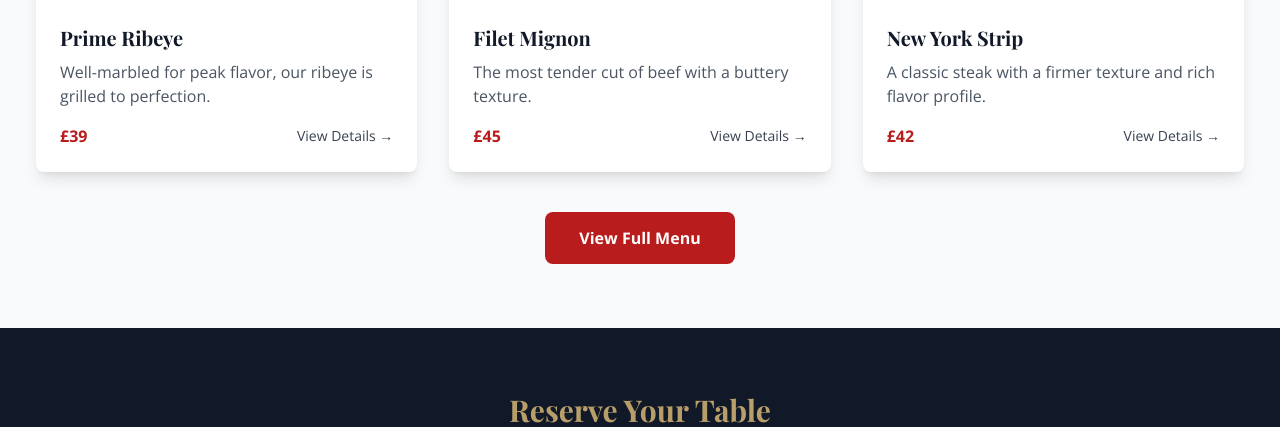
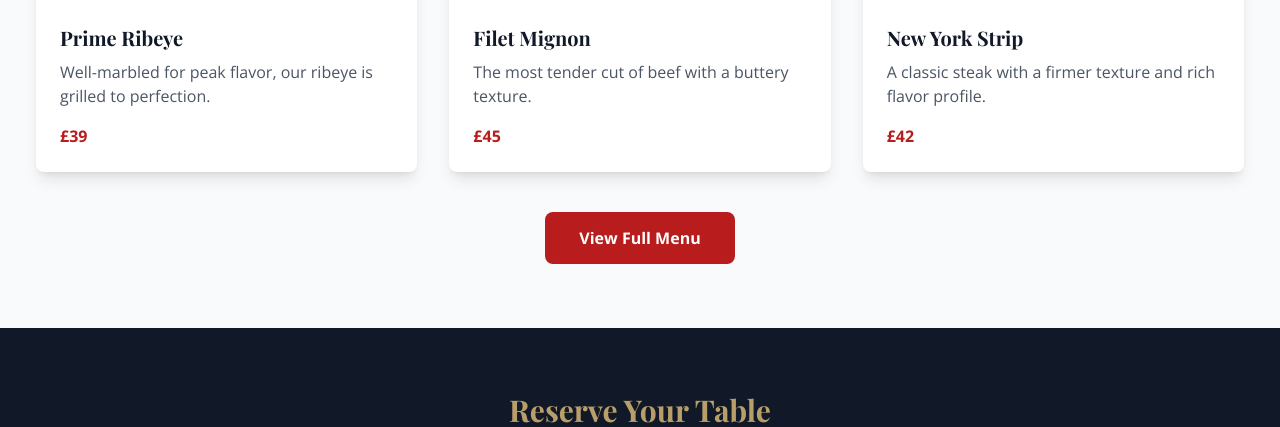
Before and after one commit to Nickflanagn24/searsteaks, a Django app: page / in a window 1280 px wide. Shown: the part 1891-2318 px from the top of the page. Run offline with Django 5.2, Linux system fonts and the light colour scheme; some libraries are stand-ins or nearby versions.

Commit message:
Remove redundant detail links from featured menu items Removed "View Details" links from the featured menu items on the homepage to fix the HTML validation error "Redundant link - Adjacent links go to the same URL". Since the menu cards were already clickable and led to the same destination, the additional links were redundant and created accessibility issues.
This change:

Improves HTML validation compliance
Reduces unnecessary navigation elements
Simplifies the user interface
Maintains all core fun

```diff
--- a/bookings/templates/bookings/home.html
+++ b/bookings/templates/bookings/home.html
@@ -83,7 +83,6 @@
           </p>
           <div class="tw-flex tw-justify-between tw-items-center">
             <span class="tw-text-red-700 tw-font-bold price">£39</span>
-            <a href="{% url 'menu' %}" class="tw-text-sm tw-text-gray-700 hover:tw-text-red-700 tw-no-underline">View Details →</a>
           </div>
         </div>
       </div>
@@ -98,7 +97,6 @@
           </p>
           <div class="tw-flex tw-justify-between tw-items-center">
             <span class="tw-text-red-700 tw-font-bold price">£45</span>
-            <a href="{% url 'menu' %}" class="tw-text-sm tw-text-gray-700 hover:tw-text-red-700 tw-no-underline">View Details →</a>
           </div>
         </div>
       </div>
@@ -113,7 +111,6 @@
           </p>
           <div class="tw-flex tw-justify-between tw-items-center">
             <span class="tw-text-red-700 tw-font-bold price">£42</span>
-            <a href="{% url 'menu' %}" class="tw-text-sm tw-text-gray-700 hover:tw-text-red-700 tw-no-underline">View Details →</a>
           </div>
         </div>
       </div>
```
